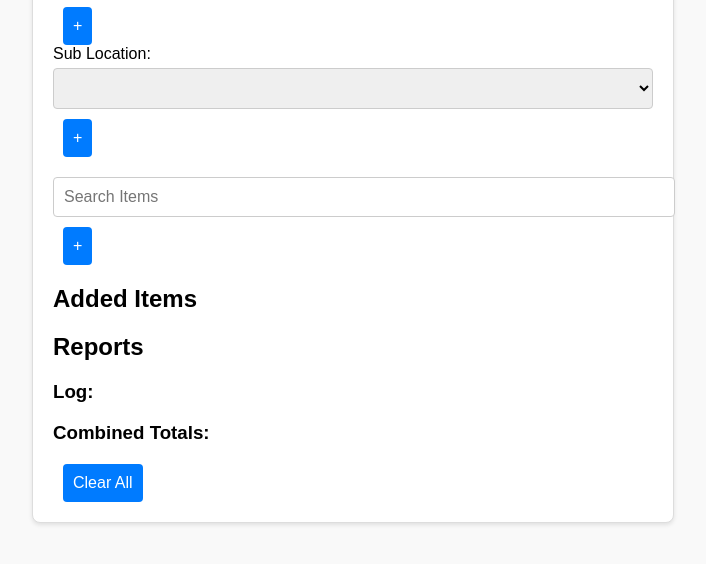
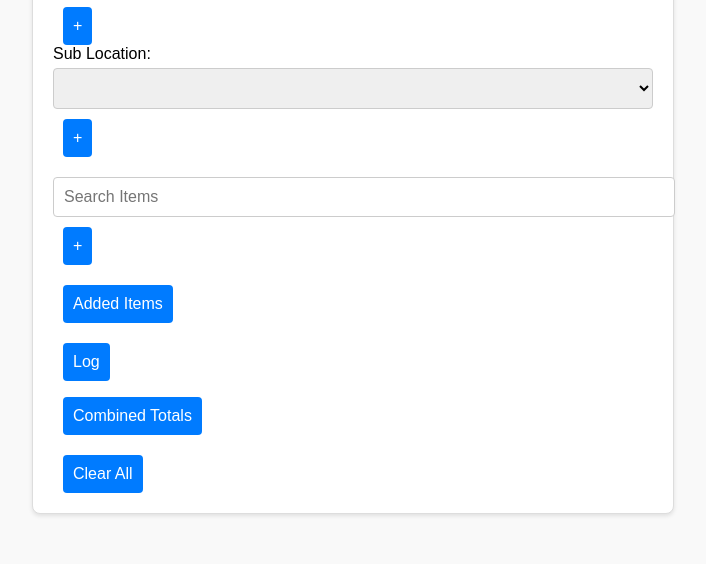
Before and after one commit to Pajuk888/Local-Inventory25, a plain HTML site: page index.html in a window 1280 px wide. Shown: the part 188-752 px from the top of the page, without its empty margins (287-993 px from the left). Drawn offline with Linux system fonts and the light colour scheme.

Commit message:
Update index.html

```diff
--- a/index.html
+++ b/index.html
@@ -37,19 +37,20 @@
 
     <!-- Basket Section -->
     <section class="basket">
-      <h2>Added Items</h2>
-      <ul id="basketList"></ul>
+      <button class="collapsible">Added Items</button>
+      <div class="content">
+        <ul id="basketList"></ul>
+      </div>
     </section>
 
     <!-- Report Section -->
     <section class="report">
-      <h2>Reports</h2>
-      <div>
-        <h3>Log:</h3>
+      <button class="collapsible">Log</button>
+      <div class="content">
         <ul id="logList"></ul>
       </div>
-      <div>
-        <h3>Combined Totals:</h3>
+      <button class="collapsible">Combined Totals</button>
+      <div class="content">
         <ul id="combinedList"></ul>
       </div>
     </section>
```
